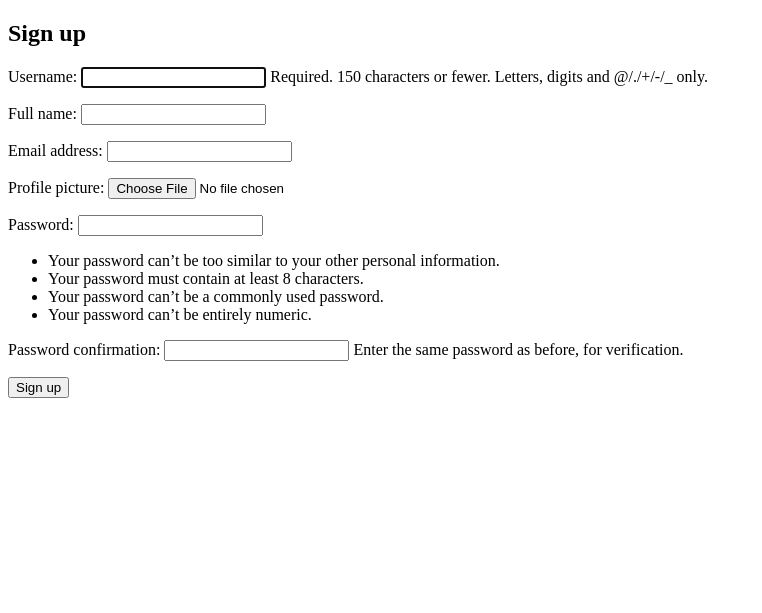
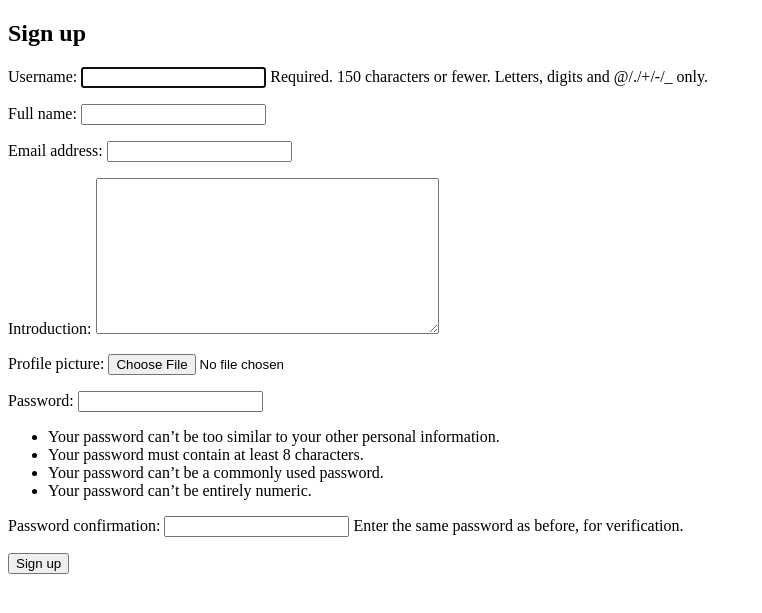
Before and after one commit to Code-Institute-Submissions/phot-app-django, a Django app: page /users/signup/ in a window 1280 px wide. Shown: the top 613 px of the page, without its empty margins (0-762 px from the left). Run offline with Django 3.2, Linux system fonts and the light colour scheme.

Commit message:
several changes

```diff
--- a/photogallery/urls.py
+++ b/photogallery/urls.py
@@ -20,7 +20,6 @@ from django.conf import settings
 from django.conf.urls.static import static
 
 urlpatterns = [
-    path('', TemplateView.as_view(template_name='profile.html'), name='profile'),
     path('admin/', admin.site.urls),
     path('users/', include('users.urls')),
     path('users/', include('django.contrib.auth.urls')),
--- a/templates/base.html
+++ b/templates/base.html
@@ -3,6 +3,16 @@
 <head>
   <meta charset="utf-8">
   <title>{% block title %}Django Auth Tutorial{% endblock %}</title>
+  <style>
+    div {
+      width: 250px;
+      height: 250px;
+    }
+    img {
+      max-width: 100%;
+      max-height: auto;
+    }
+  </style>
 </head>
 <body>
   <main>
--- a/users/admin.py
+++ b/users/admin.py
@@ -10,6 +10,6 @@ class CustomUserAdmin(UserAdmin):
     add_form = CustomUserCreationForm
     form = CustomUserChangeForm
     model = CustomUser
-    list_display = ['email', 'username', 'full_name', 'profile_picture']
+    list_display = ['email', 'username','introduction' , 'full_name', 'profile_picture']
 
 admin.site.register(CustomUser, CustomUserAdmin)
--- a/users/forms.py
+++ b/users/forms.py
@@ -6,10 +6,10 @@ class CustomUserCreationForm(UserCreationForm):
 
     class Meta(UserCreationForm):
         model = CustomUser
-        fields = ('username', 'full_name', 'email', 'profile_picture')
+        fields = ('username', 'full_name', 'email','introduction', 'profile_picture')
 
 class CustomUserChangeForm(UserChangeForm):
 
     class Meta:
         model = CustomUser
-        fields = ('username', 'full_name', 'email', 'profile_picture')
+        fields = ('username', 'full_name','introduction' ,'email', 'profile_picture')
--- a/users/models.py
+++ b/users/models.py
@@ -1,5 +1,6 @@
 from django.contrib.auth.models import AbstractUser
 from django.db import models
+
 
 # Create your models here.
 class CustomUser(AbstractUser):
@@ -7,6 +8,7 @@ class CustomUser(AbstractUser):
 
     full_name = models.CharField(max_length=200, default='')
     profile_picture = models.ImageField(upload_to='img', blank=True, null=True)
+    introduction = models.TextField(default='')
 
     def __unicode__(self):
         return self.email
--- a/users/urls.py
+++ b/users/urls.py
@@ -1,6 +1,8 @@
 from django.urls import path
 from . import views
+from django.views.generic.base import TemplateView
 
 urlpatterns = [
+    path('profile/', TemplateView.as_view(template_name='profile.html'), name='profile'),
     path('signup/', views.SignUp.as_view(), name='signup'),
 ]
```
Also changed, not shown: templates/profile.html (+6 -2 lines), db.sqlite3, media/img/action-asphalt-auto-1210622_csh3FoG.jpg (renamed from media/img/action-asphalt-auto-1210622.jpg), users/migrations/0002_auto_20190408_1307.py (added), users/migrations/0002_customuser_name.py (deleted), users/migrations/0003_auto_20190408_0751.py (deleted), users/views.py (line endings or trailing spaces).
